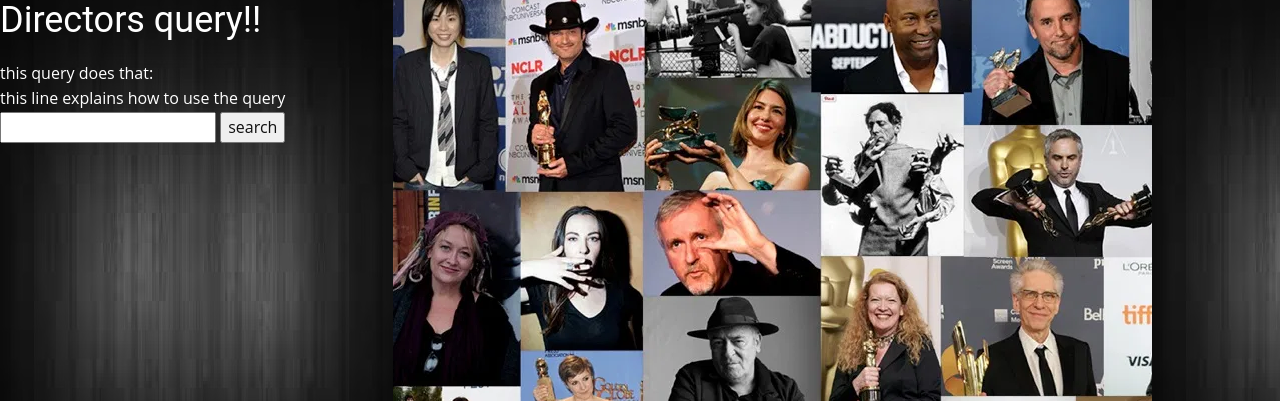
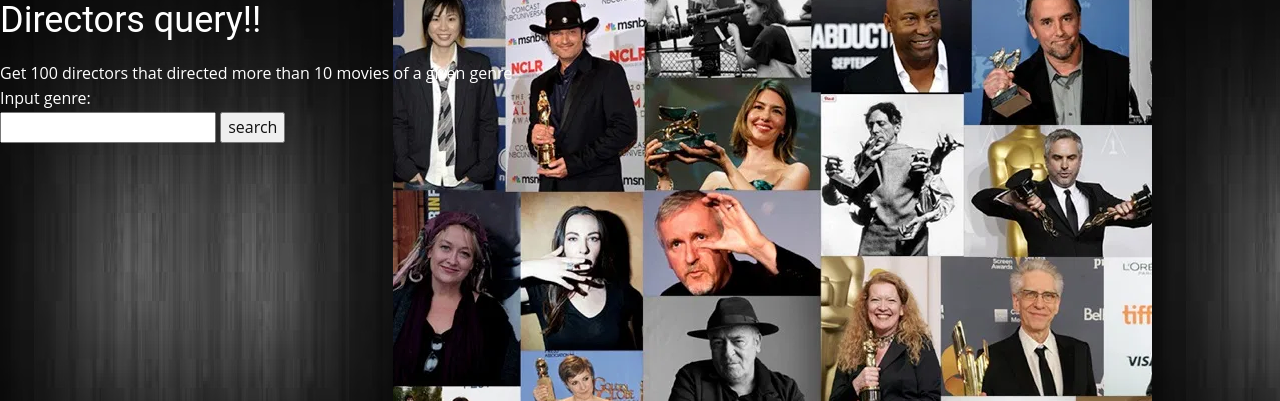
Before and after one commit to ofekMula/Cinema_Career_Recommendation, a Flask app: page /Directors_queries.html in a window 1280 px wide. Shown: the part 19-420 px from the top of the page. Run offline with Flask 2, Linux system fonts and the light colour scheme.

Commit message:
updated queries 5 - 8

```diff
--- a/simple_server/SRC/APPLICATION-SOURCE-CODE/server.py
+++ b/simple_server/SRC/APPLICATION-SOURCE-CODE/server.py
@@ -1,12 +1,14 @@
 from flask import Flask, render_template, request
 import mysql.connector
-#import mySqlQueries
+
+
+# import mySqlQueries
 
 def findCountry(input):
     cur = mysql.cursor()
     # mysql_query = f"DESCRIBE Film"
     # cur.execute(mysql_query)
-    headers = [f"number of films in {input} is: " ]
+    headers = [f"number of films in {input} is: "]
     result = [headers]
     print(headers)
     mysql_query = f"SELECT  sum(c.count)  as films_in_country FROM" \
@@ -21,9 +23,10 @@ def findCountry(input):
     result.extend(ft)
     return render_template('searchResults.html', data=result)
 
+
 def findbestProduction():
     cur = mysql.cursor()
-    headers = ["amount","Production"]
+    headers = ["amount", "Production"]
 
     result = [headers]
     print(headers)
@@ -34,21 +37,20 @@ def findbestProduction():
     return render_template('searchResults.html', data=result)
 
 
-
 app = Flask(__name__)
 
 """
 using mysql connector we can connect to our mysql server and use queries to fetch data from DB
 """
 
-#when we run server.py locally
+# when we run server.py locally
 
 mysql = mysql.connector.connect(
-  host="localhost",
-  user="DbMysql11",
-  password="DbMysql11",
-  database="DbMysql11",
-  port="3305"
+    host="localhost",
+    user="DbMysql11",
+    password="DbMysql11",
+    database="DbMysql11",
+    port="3305"
 )
 
 
@@ -63,30 +65,35 @@ mysql = mysql.connector.connect(
 @app.route('/search')
 def search_return_html():
     input = request.args.get('query')
-    #return findbestProduction()
+    # return findbestProduction()
     return findCountry(input)
 
 
 @app.route('/')
-
 @app.route('/index')
 def index():
     return render_template('index.html')
+
 
 @app.route('/Film_queries.html')
 def films():
     return render_template('Film_queries.html')
 
+
 @app.route('/Actor_queries.html')
 def actors():
     return render_template('Actor_queries.html')
 
+
 @app.route('/Directors_queries.html')
 def directors():
     return render_template('Directors_queries.html')
+
+
 @app.route('/Producer_queries.html')
 def producer():
     return render_template('Producer_queries.html')
+
 
 def run_query_1(input):
     cur = mysql.cursor()
@@ -100,10 +107,14 @@ def run_query_1(input):
     result.extend(cur.fetchall())
     return render_template('searchResults.html', data=result)
 
+
 def run_query_2(input):
     pass
+
+
 def run_query_3(input):
     pass
+
 
 def run_query_4():
     cur = mysql.cursor()
@@ -120,21 +131,19 @@ LIMIT 20"
 
     return render_template('searchResults.html', data=result)
 
+
+# This query returns all the actors that worked with the required director.
 def run_query_5(input):
-    pass
-
-def run_query_6(input):
-    pass
-
-def run_query_7(input):
     cur = mysql.cursor()
 
-    mysql_query = f"SELECT f.year,f.Title,f.Rating from \
-                    Film as f,(SELECT distinct f.Year  ,MAX(f.Rating) as max_rating\
-                    FROM Film as f WHERE f.Year>={input} AND f.Year<=2020 \
-                    GROUP BY f.year) as max_per_year \
-                    WHERE f.Year =max_per_year.Year and f.Rating = max_per_year.max_rating \
-                    Order by f.Year "
+    mysql_query = f"SELECT a.fullName as Actors\
+                  FROM Director d, Actors a, Film f, Film_Director fd, Film_Actors fa\
+                  WHERE MATCH(d.fullName) AGAINST({input}) and\
+                  f.id = fa.Film_id and\
+                  f.id = fd.Film_id and\
+                  d.id = fd.Director_id and\
+                  a.id = fa.Actor_id\
+                  LIMIT 100;"
 
     cur.execute(mysql_query)
     result = cur.fetchall()
@@ -142,36 +151,121 @@ def run_query_7(input):
     return render_template('searchResults.html', data=result)
 
 
+def run_query_6(input):
+    cur = mysql.cursor()
+
+    mysql_query = f"SELECT f.Title, f.Rating\
+                  FROM Director d, Film f, Film_Director fd\
+                  WHERE f.id = fd.Film_id AND\
+	              d.id = fd.Director_id AND\
+                  MATCH(d.fullName) AGAINST({input})\
+                  ORDER BY f.Rating DESC\
+                  LIMIT 100;"
+
+    cur.execute(mysql_query)
+    result = cur.fetchall()
+
+    return render_template('searchResults.html', data=result)
+
+
+def run_query_7(input):
+    cur = mysql.cursor()
+
+    mysql_query = f"CREATE VIEW IF NOT EXISTS Director_And_Num_Films AS\
+                SELECT d2.id, d2.fullName, COUNT(f.id) AS num_of_films\
+                FROM Director d2, Film f, Film_Director fd, Genre g, Film_Genre fg\
+                WHERE d2.id = fd.Director_id AND\
+	            f.id = fd.Film_id AND\
+	            f.id = fg.Film_id AND\
+	            g.id = fg.Genre_id AND\
+	            g.fullName = {input}\
+                GROUP BY d2.id, d2.fullName;\
+                SELECT Director_And_Num_Films.fullName\
+                FROM Director_And_Num_Films\
+                WHERE Director_And_Num_Films.num_of_films > 10\
+                ORDER BY Director_And_Num_Films.num_of_films DESC\
+                LIMIT 100;"
+
+    cur.execute(mysql_query)
+    result = cur.fetchall()
+
+    return render_template('searchResults.html', data=result)
+
+
+def run_query_8(input):
+    cur = mysql.cursor()
+
+    mysql_query = f"CREATE VIEW IF NOT EXISTS films_rating AS\
+                SELECT f.id, f.Rating\
+                FROM Film f, Genre g, Film_Genre fg\
+                WHERE f.id = fg.Film_id and\
+                fg.Genre_id = g.id and\
+                g.fullName = {input[0]} and\
+                f.Rating > {input[1]}\
+                ORDER BY f.Rating DESC;\
+                SELECT w.fullName, COUNT(fr.id) AS num_best_films\
+                FROM Writer w, films_rating fr, Film_writer fw\
+                WHERE w.id = fw.Writer_id and\
+                fr.id = fw.Film_id\
+                GROUP BY w.id, w.fullName\
+                ORDER BY num_best_films DESC\
+                LIMIT 100;"
+
+    cur.execute(mysql_query)
+    result = cur.fetchall()
+
+    return render_template('searchResults.html', data=result)
+
 
 @app.route('/query1')
 def query_1():
     input = request.args.get('query')
     return run_query_1(input)
+
+
 @app.route('/query2')
 def query_2():
     input = request.args.get('query')
     return run_query_2(input)
+
+
 @app.route('/query3')
 def query_3():
     input = request.args.get('query')
     return run_query_3(input)
+
+
 @app.route('/query4')
 def query_4():
     return run_query_4()
+
+
 @app.route('/query5')
 def query_5():
     input = request.args.get('query')
     return run_query_5(input)
+
+
 @app.route('/query6')
 def query_6():
     input = request.args.get('query')
     return run_query_6(input)
+
+
 @app.route('/query7')
 def query_7():
     input = request.args.get('query')
     return run_query_7(input)
 
 
+@app.route('/query8')
+def query_8():
+    input = request.args.get('query')
+    input_arr = input.split(',')
+    input_arr = [s.strip() for s in input_arr]
+    return run_query_8(input_arr)
+
+
 if __name__ == '__main__':
     app.run(port="8888", debug=True)
-    #app.run(port="40707", debug=True,host='delta-tomcat- - when running on delta tomcat server.
+    # app.run(port="40707", debug=True,host='delta-tomcat- - when running on delta tomcat server.
--- a/simple_server/SRC/APPLICATION-SOURCE-CODE/templates/Actor_queries.html
+++ b/simple_server/SRC/APPLICATION-SOURCE-CODE/templates/Actor_queries.html
@@ -23,8 +23,8 @@
         </form><br>
 
         <form action="/query5" method="GET">
-            <span> this query does that:</span><br>
-            <span> thid line explains how to use the query</span><br>
+            <h6 class="u-text u-text-body-alt-color u-text-2">Please enter a director name:<br>
+                Get 100 actors which worked with the given director</h6>
             <input type="text" name="query" required>
             <input type="submit" value="search">
         </form><br>
--- a/simple_server/SRC/APPLICATION-SOURCE-CODE/templates/Directors_queries.html
+++ b/simple_server/SRC/APPLICATION-SOURCE-CODE/templates/Directors_queries.html
@@ -15,10 +15,10 @@
 
     <body class="u-body">
         <h2 class="u-text u-text-body-alt-color u-text-2"> Directors query!!</h2>
-        <form action="/query6" method="GET">
-            <span class="u-text u-text-body-alt-color u-text-2">this query does that:</span>
+        <form action="/query7" method="GET">
+            <span class="u-text u-text-body-alt-color u-text-2">Get 100 directors that directed more than 10 movies of a given genre</span>
             <br>
-            <span class="u-text u-text-body-alt-color u-text-2"> this line explains how to use the query</span><br>
+            <span class="u-text u-text-body-alt-color u-text-2"> Input genre:</span><br>
             <input type="text" name="query" required>
             <input type="submit" value="search">
         </form><br>
--- a/simple_server/SRC/APPLICATION-SOURCE-CODE/templates/Film_queries.html
+++ b/simple_server/SRC/APPLICATION-SOURCE-CODE/templates/Film_queries.html
@@ -30,10 +30,10 @@
             <input type="submit" value="search">
 
         </form><br>
-        <form action="/query8" method="GET">
-            <span class="u-text u-text-body-alt-color u-text-2">this query does that:</span>
+        <form action="/query6" method="GET">
+            <span class="u-text u-text-body-alt-color u-text-2">Get top 100 films (by movie rating) for a given director:</span>
             <br>
-            <span class="u-text u-text-body-alt-color u-text-2"> this line explains how to use the query</span><br>
+            <span class="u-text u-text-body-alt-color u-text-2"> Insert a director name:</span><br>
             <input type="text" name="query" required>
             <input type="submit" value="search">
         </form><br>
```
